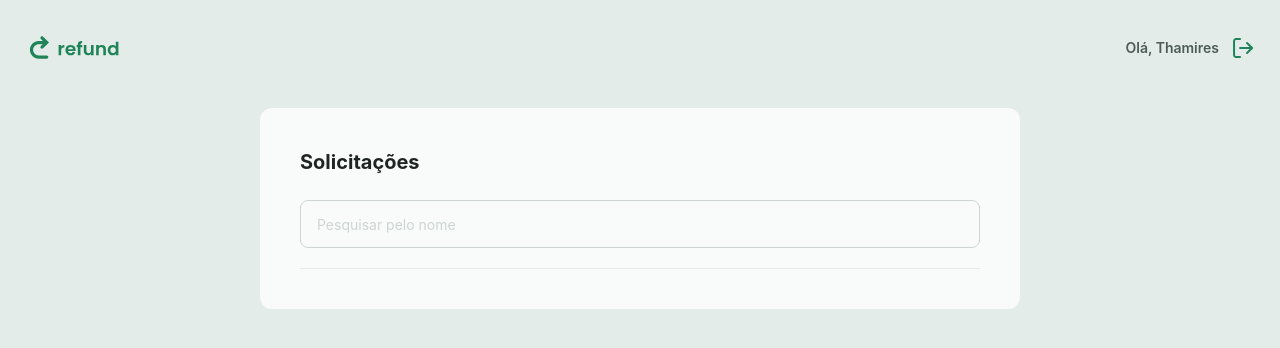
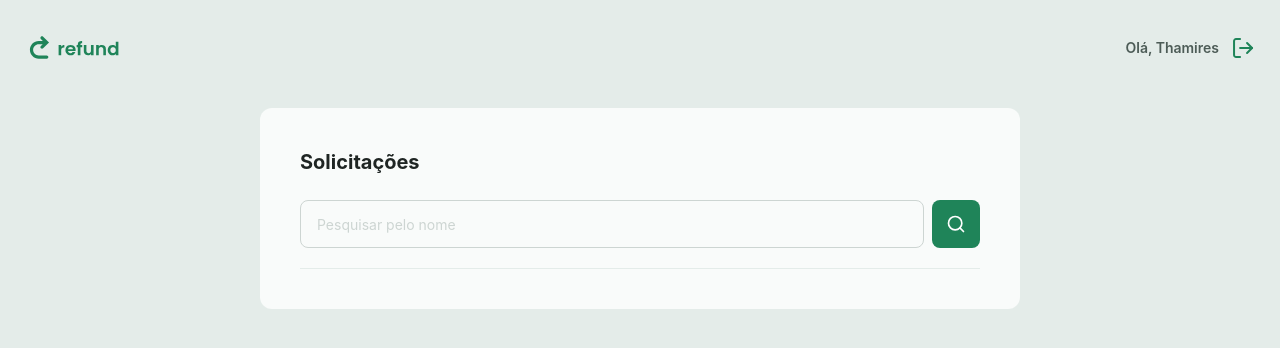
Before and after one commit to thamiressarges/refund, a React (Vite) app: page / in a window 1280 px wide. Shown: the top 348 px of the page. Built offline with nearby package versions, Linux system fonts and the light colour scheme.

Commit message:
feat: adiciona botão de pesquisa com ícone ao dashboard e implementa variantes de estilo no componente Button utilizando clsx e tailwind-merge

```diff
--- a/package.json
+++ b/package.json
@@ -10,9 +10,11 @@
   },
   "dependencies": {
     "@tailwindcss/vite": "^4.3.5",
+    "clsx": "^2.1.1",
     "react": "^19.3.1",
     "react-dom": "^19.3.1",
     "react-router": "^8.5.1",
+    "tailwind-merge": "^3.7.0",
     "tailwindcss": "^4.3.5"
   },
   "devDependencies": {
--- a/src/components/Button.tsx
+++ b/src/components/Button.tsx
@@ -1,14 +1,31 @@
+import { classMerge } from "../utils/classMerge"
+
 type Props = React.ComponentProps<'button'> & {
     isLoading?: boolean
+    variant?: 'base' | 'icon'
 }
 
-export function Button({children, isLoading, type='button', ...rest}:Props){
+const variants = {
+    button: {
+        base: 'h-12',
+        icon: 'h-12 w-12'
+    }
+}
+
+export function Button({children, isLoading, type='button', variant='base', className, ...rest}:Props){
     return (
         <button
             type={type}
             disabled={isLoading}
             {...rest}
-            className="flex items-center justify-center bg-green-100 rounded-lg text-white cursor-pointer hover:bg-green-200 transition ease-linear disabled:opacity-50 disabled:cursor-progress h-12"
+            className= {
+                classMerge([
+                    "flex items-center justify-center bg-green-100 rounded-lg text-white cursor-pointer hover:bg-green-200 transition ease-linear disabled:opacity-50 disabled:cursor-progress",
+                    variants.button[variant],
+                    className
+                ])
+
+            }
             >
         {children}
     </button>
--- a/src/pages/Dashboard.tsx
+++ b/src/pages/Dashboard.tsx
@@ -1,5 +1,8 @@
 import { useState } from "react"
 import { Input } from "../components/Input"
+import { Button } from "../components/Button"
+
+import searchSvg from '../assets/search.svg'
 
 export function Dashboard(){
     const [name, setName] = useState('')
@@ -17,6 +20,10 @@ export function Dashboard(){
                     placeholder="Pesquisar pelo nome"
                     onChange={(e) => setName(e.target.value)}
                 />
+
+                <Button type="submit" variant="icon">
+                    <img src={searchSvg} alt="Icone de pesquisar" className="w-5"/>
+                </Button>
             </form>
         </div>
     )
--- /dev/null
+++ b/src/utils/classMerge.ts
@@ -0,0 +1,6 @@
+import {clsx, type ClassValue} from "clsx";
+import { twMerge } from "tailwind-merge";
+
+export function classMerge(...inputs: ClassValue[]){
+    return twMerge(clsx(inputs))
+}
```
Also changed, not shown: 1 other file (tests, documents, lock files or other folders).
